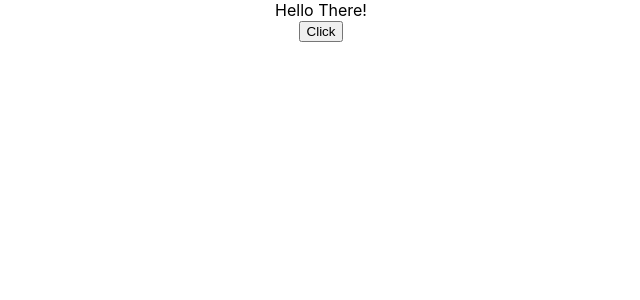
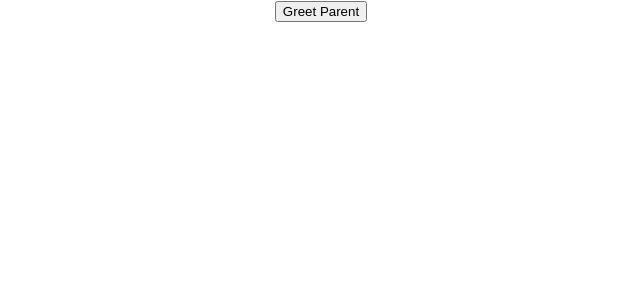
Before and after one commit to pmswami/React, a React (Create React App) app in the folder hello-world/: page / in a window 1280 px wide. Shown: the top 300 px of the page, without its empty margins (319-959 px from the left). Built offline with nearby package versions, Linux system fonts and the light colour scheme.

Commit message:
Added passing of methods as props

```diff
--- a/hello-world/src/App.js
+++ b/hello-world/src/App.js
@@ -6,12 +6,14 @@
 import Greet from './components/Greet';
 import Hello from './components/Hello';
 import Message from './components/Message';
+import ParentComponent from './components/ParentComponent';
 import Welcome from './components/Welcome';
 
 function App() {
   return (
     <div className="App">
-      <EventBind/>
+      <ParentComponent/>
+      {/* <EventBind/> */}
       {/* <FunctionClick/> */}
       {/* <ClassClick/> */}
       {/* <Counter/> */}
--- /dev/null
+++ b/hello-world/src/components/ChildComponent.js
@@ -0,0 +1,19 @@
+import React from 'react'
+
+// function ChildComponent({greetHandler}) {
+//   return (
+//     <div>
+//         <button onClick={greetHandler}>Greet Parent</button>
+//     </div>
+//   )
+// }
+
+function ChildComponent(props) {
+    return (
+      <div>
+          <button onClick={()=>props.greetHandler("Child")}>Greet Parent</button>
+      </div>
+    )
+  }
+
+export default ChildComponent
--- /dev/null
+++ b/hello-world/src/components/ParentComponent.js
@@ -0,0 +1,27 @@
+import React, { Component } from 'react'
+import ChildComponent from './ChildComponent'
+
+class ParentComponent extends Component {
+    constructor(props) {
+      super(props)
+
+      this.state = {
+         parentName: "Parent"
+      }
+      this.greetParent=this.greetParent.bind(this)
+    }
+    greetParent(childName){
+        console.log(childName)
+        alert(`Hello ${this.state.parentName} from ${childName}`)
+    }
+
+  render() {
+    return (
+      <div>
+        <ChildComponent greetHandler={this.greetParent}/>
+      </div>
+    )
+  }
+}
+
+export default ParentComponent
```
